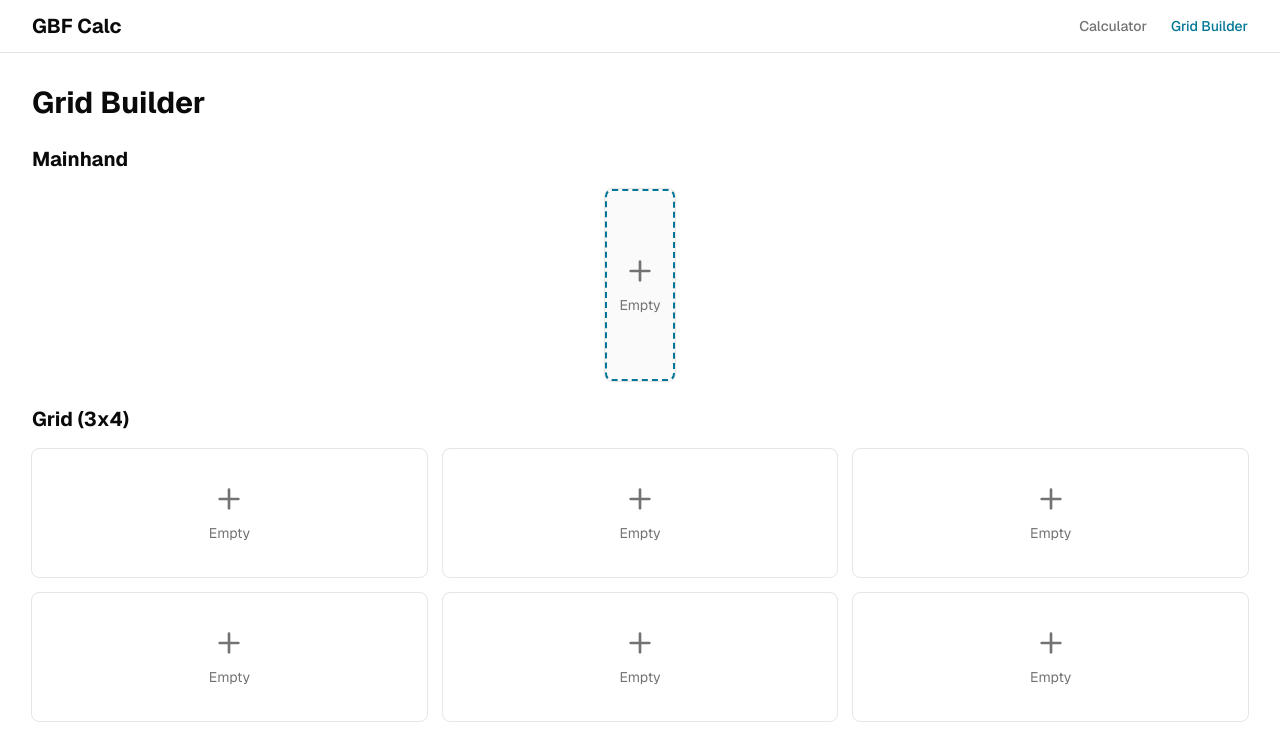
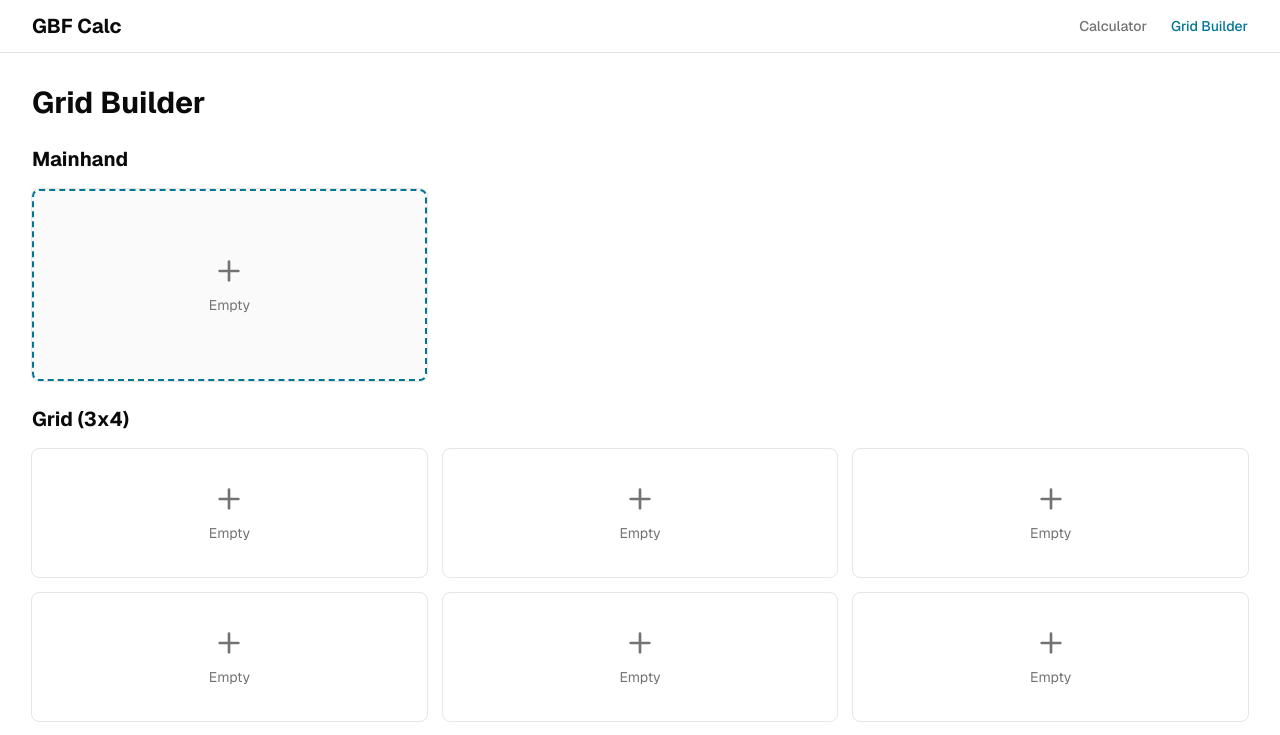
Before and after one commit to Skreeauk/dark-gbf-calc, a Next.js app: page /grid in a window 1280 px wide. Shown: the top 735 px of the page. Built offline with nearby package versions, Linux system fonts and the light colour scheme.

Commit message:
fix(grid): make mainhand card width match grid card width

```diff
--- a/components/grid/grid-layout.tsx
+++ b/components/grid/grid-layout.tsx
@@ -61,7 +61,7 @@
 
       <div>
         <h2 className="mb-4 text-xl font-bold">Mainhand</h2>
-        <div className="flex justify-center">
+        <div className="grid grid-cols-1 gap-4 sm:grid-cols-3">
           <WeaponSlot
             weapon={mainhand}
             variant="mainhand"
```
